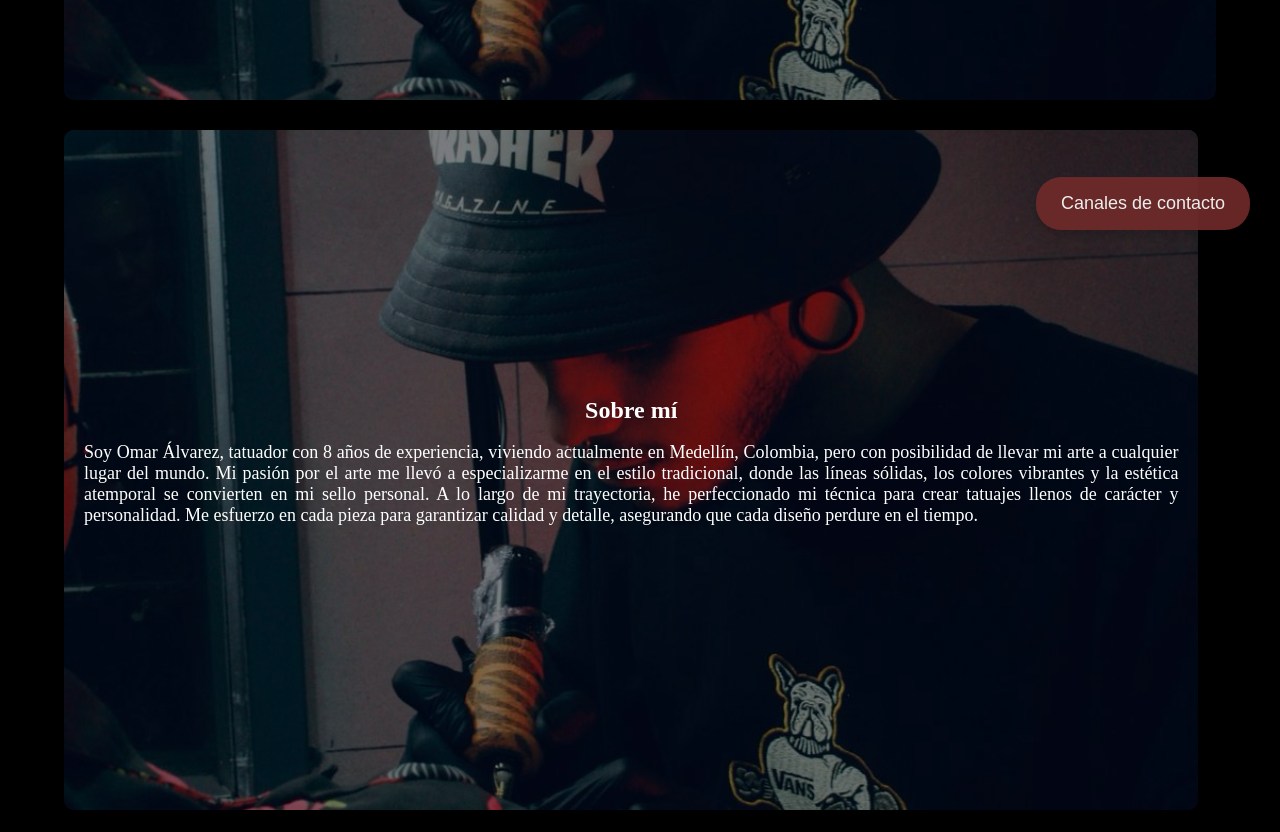
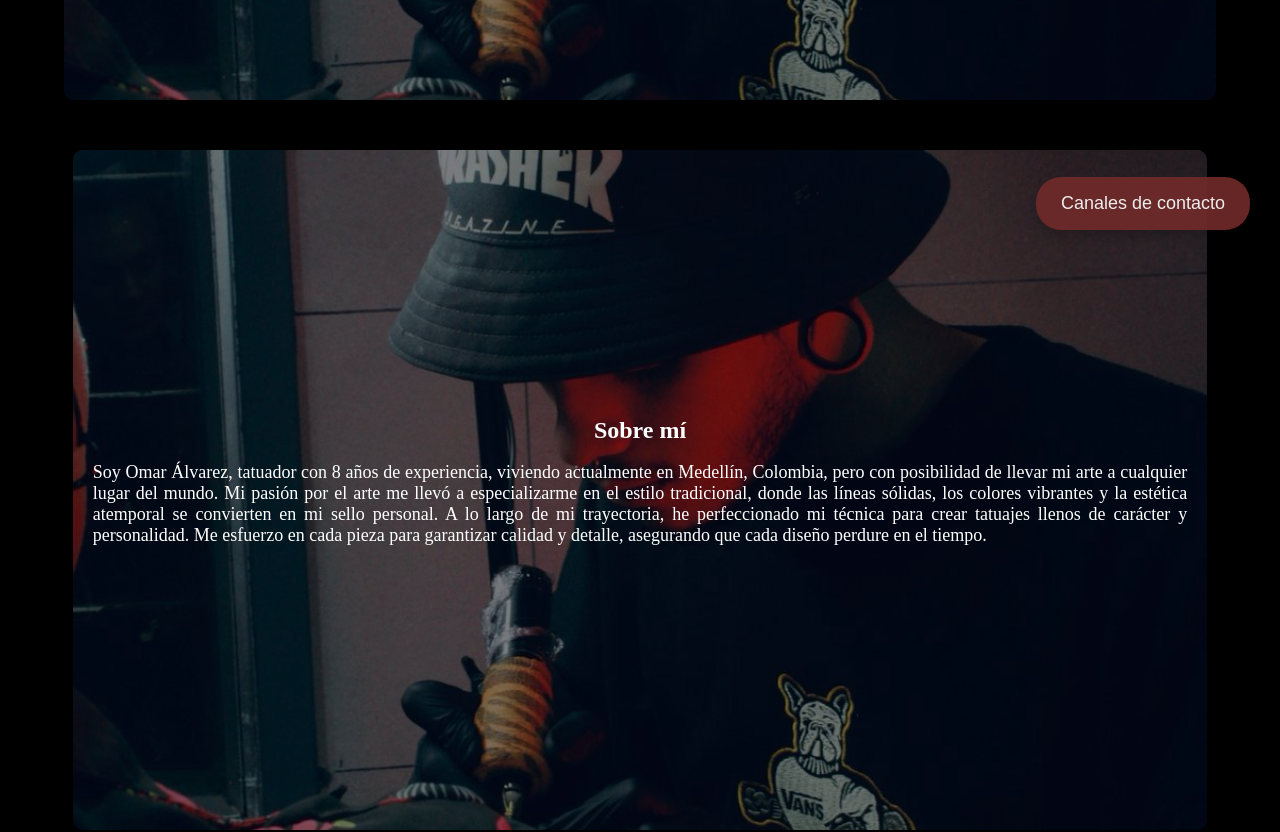
Before and after one commit to danielarodriguez4/Portfolio, a React (Vite) app: page / in a window 1280 px wide. Shown: the part 540-1372 px from the top of the page. Built offline with nearby package versions, Linux system fonts and the light colour scheme; a web font is replaced by a local one.

Commit message:
ütlimo cambio

```diff
--- a/src/PortfolioPage.css
+++ b/src/PortfolioPage.css
@@ -66,6 +66,7 @@ body {
   background-repeat: no-repeat;
   color: white;
   border-radius: 10px;
+  margin-bottom: 50px ;
 }
 
 /* Agregar un overlay oscuro para mejorar el contraste */
@@ -138,8 +139,7 @@ body {
   background-position: center;
   background-repeat: no-repeat;
   color: white;
-  margin-top: 30px;
-  margin-right: 60px;
+  margin: auto;
   border-radius: 10px;
 }
 
```
